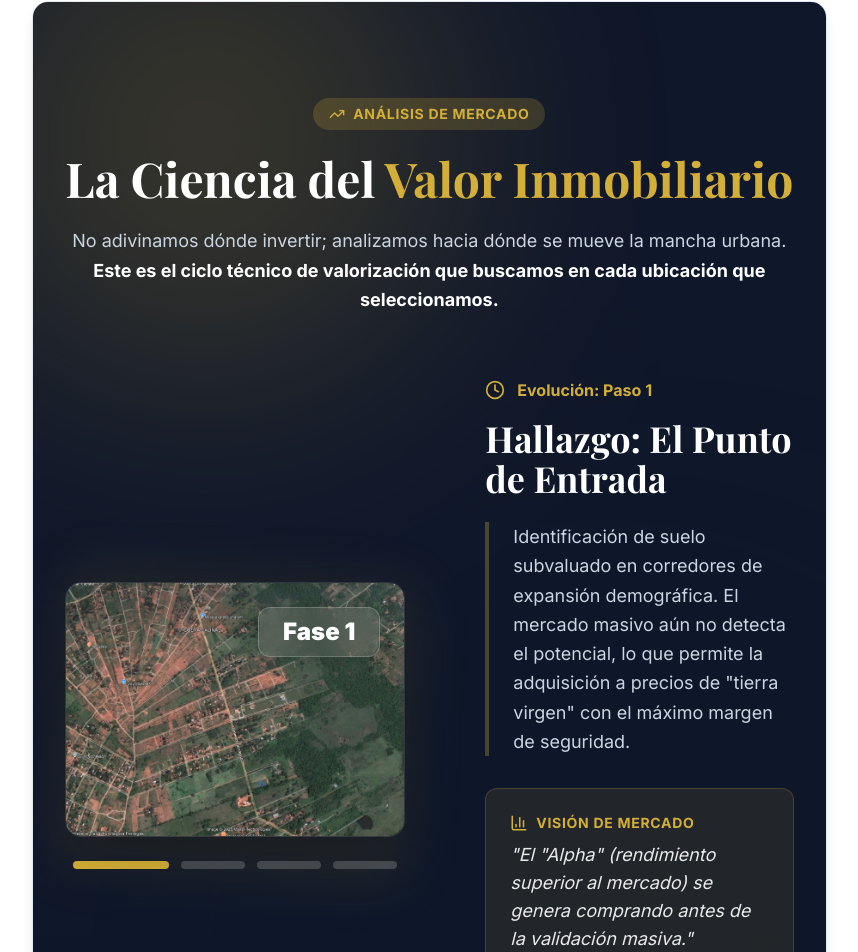
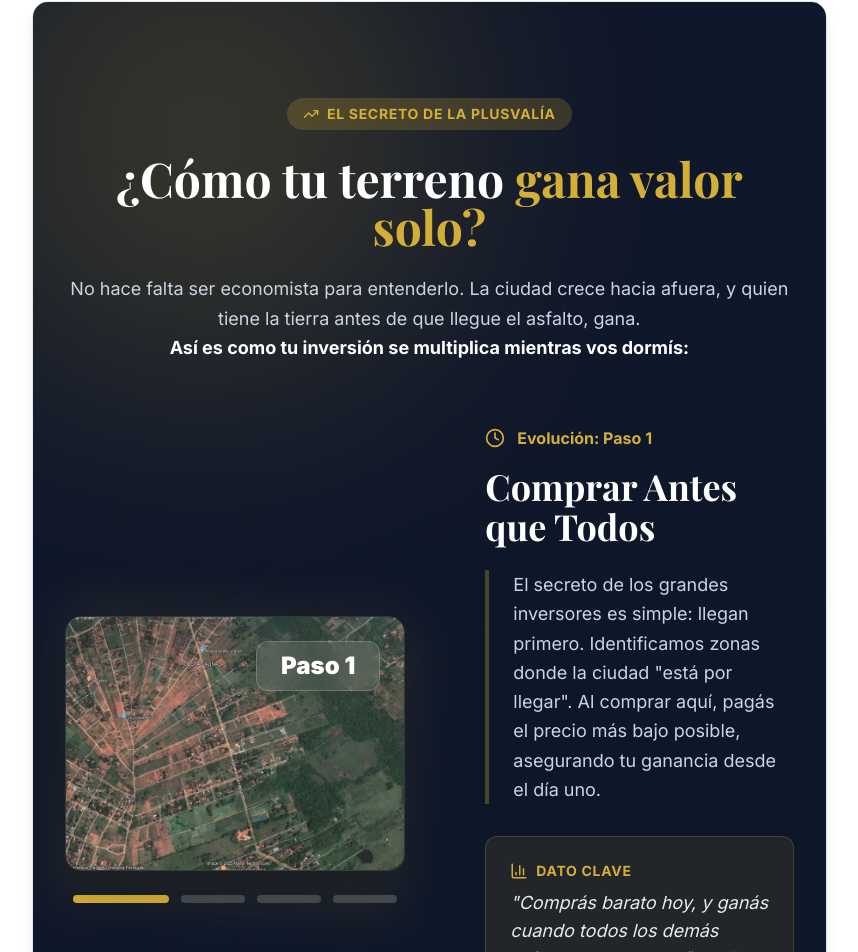
Before and after one commit to tekobienesraices/TEKO, a Next.js app: page /propiedad/cs-001 in a window 1280 px wide. Shown: the part 1859-2811 px from the top of the page, without its empty margins (0-858 px from the left). Built offline with nearby package versions, Linux system fonts and the light colour scheme; a web font is replaced by a local one.

Commit message:
Enhance timeline copy for better sales appeal and revert hero image

```diff
--- a/app/page.tsx
+++ b/app/page.tsx
@@ -30,7 +30,7 @@ export default function HomePage() {
                 >
                     <div className="absolute inset-0 bg-gradient-to-b from-teko-navy/40 via-teko-navy/20 to-slate-50 z-10" />
                     <img
-                        src="/images/capiata/capiata-progreso-1.jpg"
+                        src="https://images.unsplash.com/photo-1500382017468-9049fed747ef?q=80&w=2560&auto=format&fit=crop"
                         alt="Venta de terrenos en cuotas en Capiatá Paraguay - Vista Aérea"
                         className="w-full h-full object-cover"
                     />
--- a/components/GrowthTimeline.tsx
+++ b/components/GrowthTimeline.tsx
@@ -6,28 +6,28 @@ import { Button } from './Button';
 
 const timelineData = [
     {
-        year: 'Fase 1',
-        title: 'Hallazgo: El Punto de Entrada',
-        desc: 'Identificación de suelo subvaluado en corredores de expansión demográfica. El mercado masivo aún no detecta el potencial, lo que permite la adquisición a precios de "tierra virgen" con el máximo margen de seguridad.',
-        insight: 'El "Alpha" (rendimiento superior al mercado) se genera comprando antes de la validación masiva.'
+        year: 'Paso 1',
+        title: 'Comprar Antes que Todos',
+        desc: 'El secreto de los grandes inversores es simple: llegan primero. Identificamos zonas donde la ciudad "está por llegar". Al comprar aquí, pagás el precio más bajo posible, asegurando tu ganancia desde el día uno.',
+        insight: 'Comprás barato hoy, y ganás cuando todos los demás quieran comprar mañana.'
     },
     {
-        year: 'Fase 2',
-        title: 'Desarrollo de Infraestructura',
-        desc: 'La llegada orgánica de servicios básicos y apertura de vías transforma la accesibilidad de la zona. Históricamente, este es el catalizador que dispara la primera corrección de precios al alza.',
-        insight: 'La plusvalía más agresiva ocurre cuando una zona pasa de "inaccesible" a "conectada".'
+        year: 'Paso 2',
+        title: 'El Despertar de la Zona',
+        desc: 'Empiezan a llegar los servicios, se abren nuevos caminos y se instalan los primeros vecinos. Es el momento mágico donde tu terreno deja de ser "campo" y se convierte en "ciudad". Aquí es donde tu dinero empieza a multiplicarse solo.',
+        insight: 'Cada nuevo poste de luz y cada ladrillo puesto por un vecino aumenta el valor de TU terreno.'
     },
     {
-        year: 'Fase 3',
-        title: 'Densificación Residencial',
-        desc: 'El crecimiento poblacional alcanza la zona. Las primeras construcciones validan la habitabilidad y el "Efecto Barrio" comienza a blindar el valor del metro cuadrado contra la inflación.',
-        insight: 'La demanda real de vivienda es el fundamental más sólido para sostener el precio a largo plazo.'
+        year: 'Paso 3',
+        title: 'Todos Quieren Vivir Aquí',
+        desc: 'La zona se llena de vida. Ya hay familias, comercios y transporte. La demanda explota y, como ya no quedan terrenos baratos, el tuyo vale oro. Es la ley de oferta y demanda jugando a tu favor.',
+        insight: 'Ahora sos dueño de un bien escaso y deseado. Tu visión temprana dio sus frutos.'
     },
     {
-        year: 'Fase 4',
-        title: 'Consolidación de Mercado',
-        desc: 'Zona establecida con oferta comercial y servicios plenos. El activo alcanza su madurez y máxima liquidez, permitiendo al inversor inicial realizar su ganancia o construir patrimonio de renta.',
-        insight: 'Convertiste una visión especulativa en un activo de "Ladrillo Seguro". Ciclo completado.'
+        year: 'Paso 4',
+        title: 'Tu Patrimonio Consolidado',
+        desc: 'Tenés un activo seguro, titulado y de alto valor. Podés construir la casa de tus sueños en un barrio consolidado o venderlo con una ganancia extraordinaria. El ciclo se completó y vos ganaste.',
+        insight: 'Convertiste ahorros quietos en un patrimonio real y heredable para tu familia.'
     }
 ];
 
@@ -71,15 +71,15 @@ export const GrowthTimeline: React.FC = () => {
                         className="inline-flex items-center gap-2 px-4 py-1.5 rounded-full bg-teko-gold/20 text-teko-gold font-bold text-sm uppercase tracking-wider mb-6"
                     >
                         <TrendingUp size={16} />
-                        Análisis de Mercado
+                        El Secreto de la Plusvalía
                     </motion.div>
                     <h2 className="text-4xl md:text-5xl font-serif font-bold mb-6 text-white">
-                        La Ciencia del <span className="text-teko-gold">Valor Inmobiliario</span>
+                        ¿Cómo tu terreno <span className="text-teko-gold">gana valor solo?</span>
                     </h2>
                     <p className="text-slate-300 text-lg leading-relaxed">
-                        No adivinamos dónde invertir; analizamos hacia dónde se mueve la mancha urbana.
+                        No hace falta ser economista para entenderlo. La ciudad crece hacia afuera, y quien tiene la tierra antes de que llegue el asfalto, gana.
                         <br className="hidden md:block" />
-                        <strong className="text-white">Este es el ciclo técnico de valorización que buscamos en cada ubicación que seleccionamos.</strong>
+                        <strong className="text-white">Así es como tu inversión se multiplica mientras vos dormís:</strong>
                     </p>
                 </div>
 
@@ -174,7 +174,7 @@ export const GrowthTimeline: React.FC = () => {
                                     <div className="bg-teko-gold/10 rounded-xl p-6 border border-teko-gold/20">
                                         <div className="flex items-center gap-2 text-teko-gold mb-2">
                                             <BarChart3 size={18} />
-                                            <p className="text-sm uppercase tracking-wider font-bold">Visión de Mercado</p>
+                                            <p className="text-sm uppercase tracking-wider font-bold">Dato Clave</p>
                                         </div>
                                         <p className="text-lg text-white/90 italic">"{currentData.insight}"</p>
                                     </div>
@@ -182,7 +182,7 @@ export const GrowthTimeline: React.FC = () => {
 
                                 <Link href="/terrenos">
                                     <Button variant="gold" size="lg" className="w-full sm:w-auto shadow-lg shadow-teko-gold/20 hover:shadow-teko-gold/40">
-                                        Ver Proyectos en Fase 1
+                                        Ver Lotes Disponibles
                                     </Button>
                                 </Link>
                             </motion.div>
```
